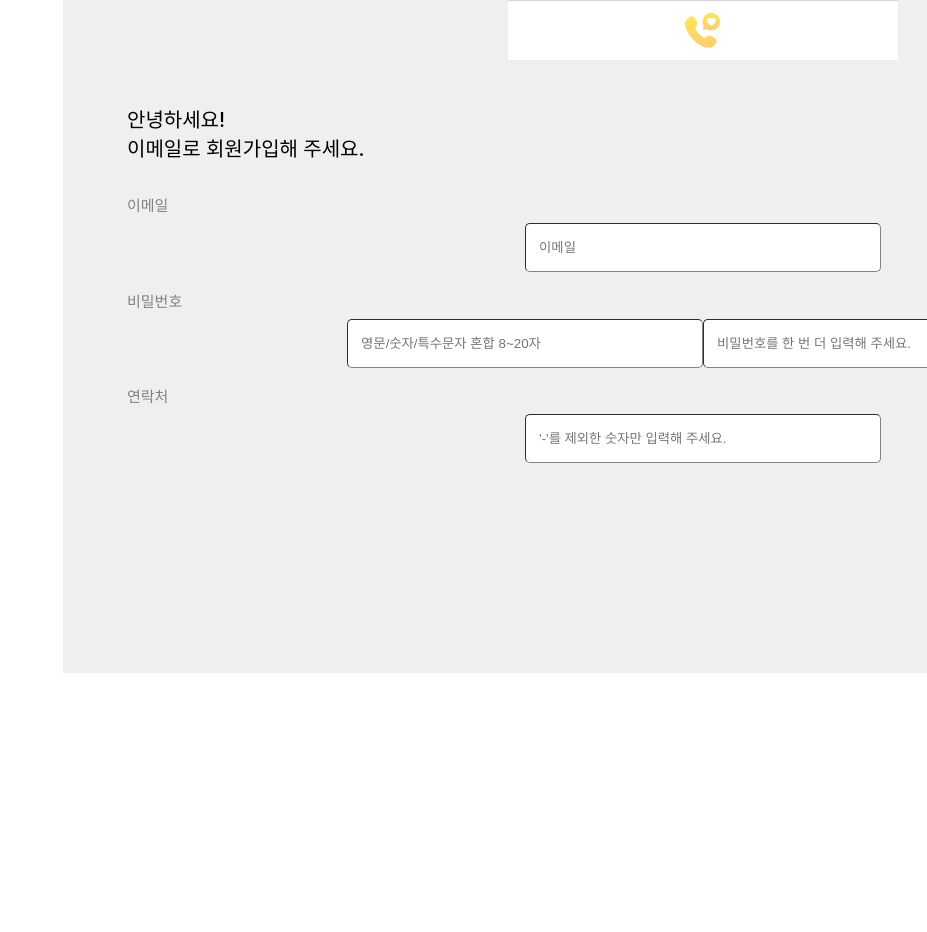
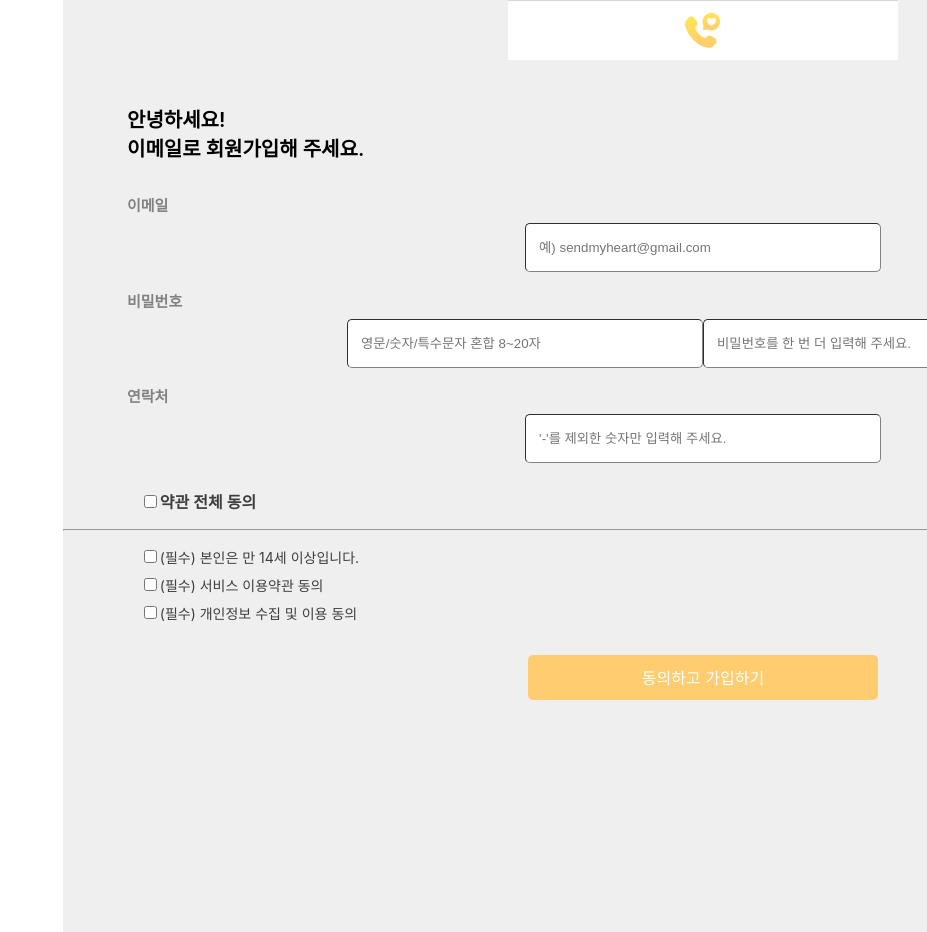
Before and after one commit to Likelion-at-SMWU-11th/SendMyHeart-Client, a React (Create React App) app: page /register in a window 1280 px wide. Shown: the top 932 px of the page, without its empty margins (353-1280 px from the left). Before the commit the page ends 800 px from the top, so only its background shows below. Built offline with nearby package versions, Linux system fonts and the light colour scheme.

Commit message:
[feat] Register 구현

```diff
--- /dev/null
+++ b/src/components/Button.jsx
@@ -0,0 +1,21 @@
+import React from 'react';
+import styled from 'styled-components';
+
+const StyledButton = styled.div`
+  background-color: #ffcc70;
+  color: #ffffff;
+  width: 350px;
+  height: 45px;
+  border-radius: 5px;
+  display: flex;
+  align-items: center;
+  justify-content: center;
+  margin: 4vh auto;
+  cursor: pointer;
+`;
+const Button = (props) => {
+  const { title, onClick } = props;
+  return <StyledButton onClick={onClick}>{title || '버튼'}</StyledButton>;
+};
+
+export default Button;
--- a/src/components/Dropdown.js
+++ b/src/components/Dropdown.js
@@ -4,29 +4,30 @@ import useDropDown from '../hooks/useDropDown';
 import down from '../assets/downpoly.svg';
 import up from '../assets/uppoly.svg';
 
-const Dropdown = ({onChangeCategory}) => {
-  const [isOpen, ref, onClickHandler]=useDropDown(false);
+const Dropdown = ({ onChangeCategory }) => {
+  const [isOpen, ref, onClickHandler] = useDropDown(false);
 
-  const [title, setTitle]=useState('');
+  const [title, setTitle] = useState('');
   const handleItemClick = (itemText, category) => {
     setTitle(itemText);
     onChangeCategory(category);
   };
 
-
   return (
-    <div style={{width:'100%', textAlign:'center', position:'relative'}}>
+    <div style={{ width: '100%', textAlign: 'center', position: 'relative' }}>
       <div
         ref={ref}
         onClick={onClickHandler}
         style={{
-          cursor:'pointer',
+          cursor: 'pointer',
           display: 'flex',
-          justifyContent:'center'}}>
-          {title || 'Dropdown'}
-          &ensp;{isOpen ? <img src={up}/> : <img src={down}/>}
+          justifyContent: 'center',
+        }}
+      >
+        {title || 'Dropdown'}
+        &ensp;{isOpen ? <img src={up} /> : <img src={down} />}
       </div>
-      {isOpen && <DropdownItems onItemClick={handleItemClick}/>}
+      {isOpen && <DropdownItems onItemClick={handleItemClick} />}
     </div>
   );
 };
--- a/src/pages/Register.jsx
+++ b/src/pages/Register.jsx
@@ -1,6 +1,7 @@
 import React, { useState } from 'react';
 import styled from 'styled-components';
-//import { useNavigate } from 'react-router-dom';
+import Button from './../components/Button';
+import { useNavigate } from 'react-router-dom';
 //import axios from 'axios';
 
 import logo from '../assets/header.png';
@@ -21,7 +22,7 @@ const Logo = styled.img`
 
 const Txt = styled.div`
   font-size: 20px;
-  font-weight: 500;
+  font-weight: 600;
   padding: 5vh 5vw 3vh;
   text-align: left;
 `;
@@ -29,6 +30,7 @@ const Txt = styled.div`
 const SignTxt = styled.div`
   color: #828282;
   font-size: 15px;
+  font-weight: 600;
   padding: 1vh 5vw 1vh;
   text-align: left;
 `;
@@ -42,36 +44,129 @@ const SignInput = styled.input`
   border-color: #828282; //border 색상 아래만 적용 안 됨
 `;
 
+const CheckRadioTitle = styled.div`
+  font-weight: 600;
+  font-size: 16px;
+  color: #3e3e3e;
+  text-align: left;
+  padding: 2vh 6vw 1vh;
+`;
+
+const CheckRadio = styled.div`
+  font-size: 14px;
+  color: #3e3e3e;
+  text-align: left;
+  padding: 1vh 6vw 0vh;
+`;
+
 const RegisterPage = () => {
   const [email, setEmail] = useState('');
   const [password, setPassword] = useState('');
   const [password2, setPassword2] = useState('');
   const [contact, setContact] = useState('');
+  const navigate = useNavigate();
+
+  /* 유효성 검사 */
+  const [isEmail, setIsEmail] = useState(false);
+  const [isPassword, setIsPassword] = useState(false);
+  const [isConfirmPwd, setIsConfirmPwd] = useState(false);
+  const [isContact, setIsContact] = useState(false);
+
+  /* 약관 체크 박스 */
+  const [agreedAll, setAgreedAll] = useState(false);
+  const [agreements, setAgreements] = useState({
+    ageAgreed: false,
+    serviceAgreed: false,
+    personalInfoAgreed: false,
+  });
+
+  const handleAgreement = (event) => {
+    const { name, checked } = event.target;
+    setAgreements((prevAgreements) => ({ ...prevAgreements, [name]: checked }));
+    const checkedAll = Object.values({ ...agreements, [name]: checked }).every(
+      (value) => value === true
+    );
+    setAgreedAll(checkedAll);
+  };
+
+  const handleAllAgreement = (event) => {
+    const { checked } = event.target;
+    setAgreements((prevAgreements) =>
+      Object.keys(prevAgreements).reduce(
+        (newAgreements, agreementKey) => ({
+          ...newAgreements,
+          [agreementKey]: checked,
+        }),
+        {}
+      )
+    );
+    setAgreedAll(checked);
+  };
 
   const onChangeEmail = (event) => {
     const currentEmail = event.target.value;
     setEmail(currentEmail);
+    const emailRegExp =
+      /^[A-Za-z0-9_]+[A-Za-z0-9]*[@]{1}[A-Za-z0-9]+[A-Za-z0-9]*[.]{1}[A-Za-z]{1,3}$/;
+    if (!emailRegExp.test(currentEmail)) {
+      setIsEmail(false);
+    } else {
+      setIsEmail(true);
+    }
   };
 
   const onChangePassword = (event) => {
     const currentPassword = event.target.value;
     setPassword(currentPassword);
+    const passwordRegExp =
+      /^(?=.*[a-zA-Z])(?=.*[!@#$%^*+=-])(?=.*[0-9]).{8,25}$/;
+    if (!passwordRegExp.test(currentPassword)) {
+      setIsPassword(false);
+    } else {
+      setIsPassword(true);
+    }
   };
 
   const onChangePassword2 = (event) => {
     const currentPasswordConfirm = event.target.value;
     setPassword2(currentPasswordConfirm);
+    if (password !== currentPasswordConfirm) {
+      setIsConfirmPwd(false);
+    } else {
+      setIsConfirmPwd(true);
+    }
   };
 
   const onChangeContact = (event) => {
     const currentContact = event.target.value;
     setContact(currentContact);
+    const contactRegExp =
+      /^(01[016789]{1}|02|0[3-9]{1}[0-9]{1})-?[0-9]{3,4}-?[0-9]{4}$/;
+    if (!contactRegExp.test(currentContact)) {
+      setIsContact(false);
+    } else {
+      setIsContact(true);
+    }
+  };
+
+  const onSubmit = (event) => {
+    event.preventDefault();
+    if (!isEmail) {
+      return alert('이메일의 형식이 올바르지 않습니다.');
+    } else if (!isPassword) {
+      return alert('숫자+영문자+특수문자 조합으로 8자리 이상 입력해주세요.');
+    } else if (!isConfirmPwd) {
+      return alert('비밀번호와 비밀번호 확인이 같지 않습니다.');
+    } else if (!isContact) {
+      return alert('연락처를 확인해 주세요.');
+    } else if (!agreedAll) {
+      return alert('약관 동의 후 가입 가능합니다.');
+    }
+    navigate('/'); //프로필 설정 페이지로 이동
   };
 
   return (
     <Wrapper>
-      <div>
-        <form>
       <Logo src={logo} />
       <Txt>
         안녕하세요! <br /> 이메일로 회원가입해 주세요.
@@ -84,7 +179,7 @@ const RegisterPage = () => {
           value={email}
           onChange={onChangeEmail}
           type="email"
-              placeholder="   이메일"
+          placeholder="   예) sendmyheart@gmail.com"
         />
         <SignTxt>비밀번호</SignTxt>
         <SignInput
@@ -109,8 +204,47 @@ const RegisterPage = () => {
           onChange={onChangeContact}
           placeholder="   '-'를 제외한 숫자만 입력해 주세요."
         />
-          </div>
-        </form>
+        <CheckRadioTitle>
+          <input
+            type="checkbox"
+            name="agreementAll"
+            checked={agreedAll}
+            onChange={handleAllAgreement}
+          />
+          약관 전체 동의
+        </CheckRadioTitle>
+        <hr />
+        <CheckRadio>
+          <input
+            type="checkbox"
+            name="ageAgreed"
+            checked={agreements.ageAgreed}
+            onChange={handleAgreement}
+            required
+          />
+          (필수) 본인은 만 14세 이상입니다.
+        </CheckRadio>
+        <CheckRadio>
+          <input
+            type="checkbox"
+            name="serviceAgreed"
+            checked={agreements.serviceAgreed}
+            onChange={handleAgreement}
+            required
+          />
+          (필수) 서비스 이용약관 동의
+        </CheckRadio>
+        <CheckRadio>
+          <input
+            type="checkbox"
+            name="personalInfoAgreed"
+            checked={agreements.personalInfoAgreed}
+            onChange={handleAgreement}
+            required
+          />
+          (필수) 개인정보 수집 및 이용 동의
+        </CheckRadio>
+        <Button title="동의하고 가입하기" onClick={onSubmit} />
       </div>
     </Wrapper>
   );
```
Lines whose indentation alone changed are shown as unchanged.
